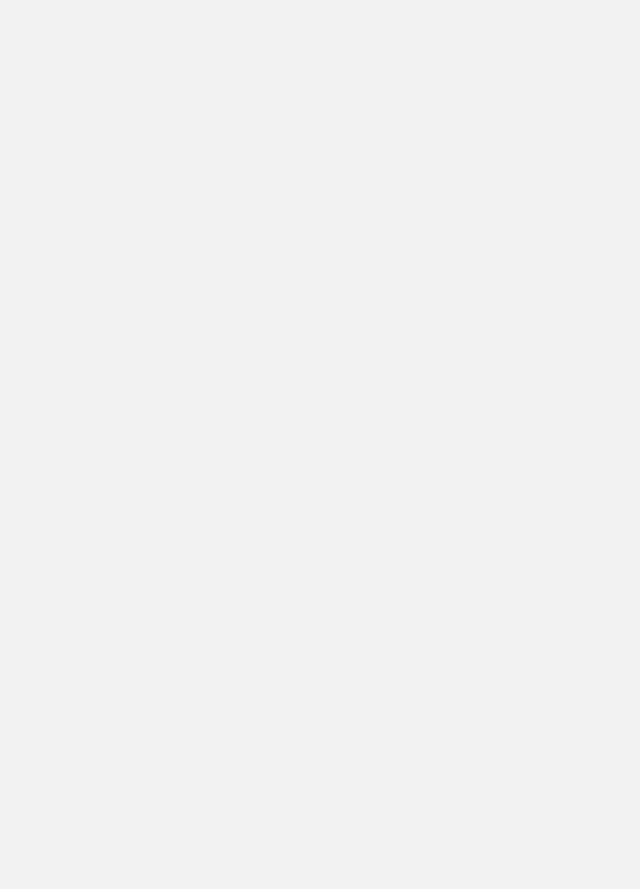
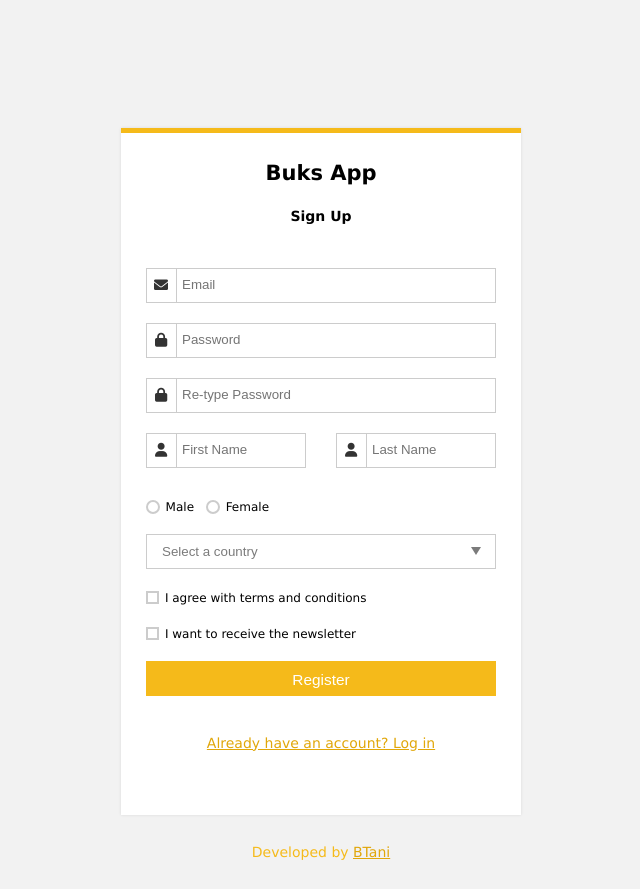
Before and after one commit to mytotoe/buks-app-frontend, a React (Create React App) app: page /signup in a window 1280 px wide. Shown: the whole page, without its empty margins (319-959 px from the left). Before the commit the page ends 800 px from the top, so only its background shows below. Built offline with nearby package versions, Linux system fonts and the light colour scheme.

Commit message:
add route to login and register page

```diff
--- a/src/views/authentication/authView.tsx
+++ b/src/views/authentication/authView.tsx
@@ -1,4 +1,5 @@
 import { Fragment } from "react";
+import { Link } from "react-router-dom";
 import "./style.scss";
 
 const AuthView = () => {
@@ -21,7 +22,7 @@ const AuthView = () => {
               <input className="button" type="submit" value="Login" />
             </form>
           </div>
-          <p className="credit">New User? Sign up</p>
+          <p className="credit"><Link to="/signup">New User? Sign up</Link></p>
         </div>
       </div>
     </div>
--- a/src/views/index.tsx
+++ b/src/views/index.tsx
@@ -1,15 +1,15 @@
-import React from 'react';
+import { Fragment } from 'react';
 import { BrowserRouter as Router, Route } from "react-router-dom";
 import Onboarding from "./onboarding";
 import Authentication from "./authentication"
 
 const Views = () => {
-    return <React.Fragment>
+    return <Fragment>
         <Router>
             <Route exact path="/" component={Authentication} />
-            <Route exact path="/singup" component={Onboarding} />
+            <Route exact path="/signup" component={Onboarding} />
         </Router>
-    </React.Fragment>
+    </Fragment>
 }
 
 export default Views;
--- a/src/views/onboarding/onboardingView.tsx
+++ b/src/views/onboarding/onboardingView.tsx
@@ -1,4 +1,5 @@
 import { Fragment } from "react";
+import { Link } from "react-router-dom";
 import "./style.scss";
 
 const OnboardingView = () => {
@@ -58,7 +59,7 @@ const OnboardingView = () => {
               <input className="button" type="submit" value="Register" />
             </form>
           </div>
-          <p className="credit">Already have an account? Log in</p>
+          <p className="credit"><Link to="/">Already have an account? Log in</Link></p>
         </div>
       </div>
     </div>
```
